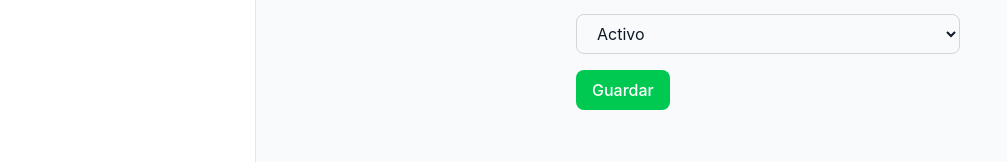
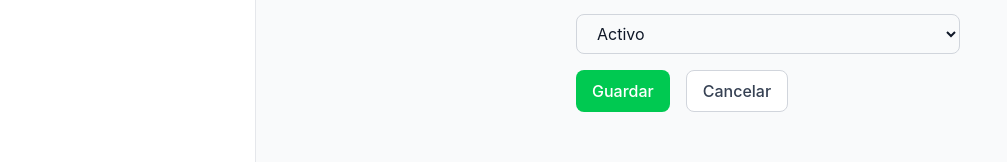
Before and after one commit to papercri/wheelhub-test, a Vue app: page /usuarios/nuevo in a window 1280 px wide. Shown: the part 235-397 px from the top of the page, without its empty margins (0-1007 px from the left). Built offline with nearby package versions, Linux system fonts and the light colour scheme.

Commit message:
boton cancelar en add user page

```diff
--- a/src/components/AddUser.vue
+++ b/src/components/AddUser.vue
@@ -81,7 +81,10 @@ const submit = async () => {
       </select>
     </div>
 
-    <button @click="submit" class="btn-primary">Guardar</button>
+    <div class="flex gap-4">
+      <button @click="submit" class="btn-primary">Guardar</button>
+      <button @click="router.push('/')" class="btn-secondary">Cancelar</button>
+    </div>
 
     <p v-if="errors.server" class="text-red-500 text-sm mt-2">{{ errors.server }}</p>
   </div>
```
